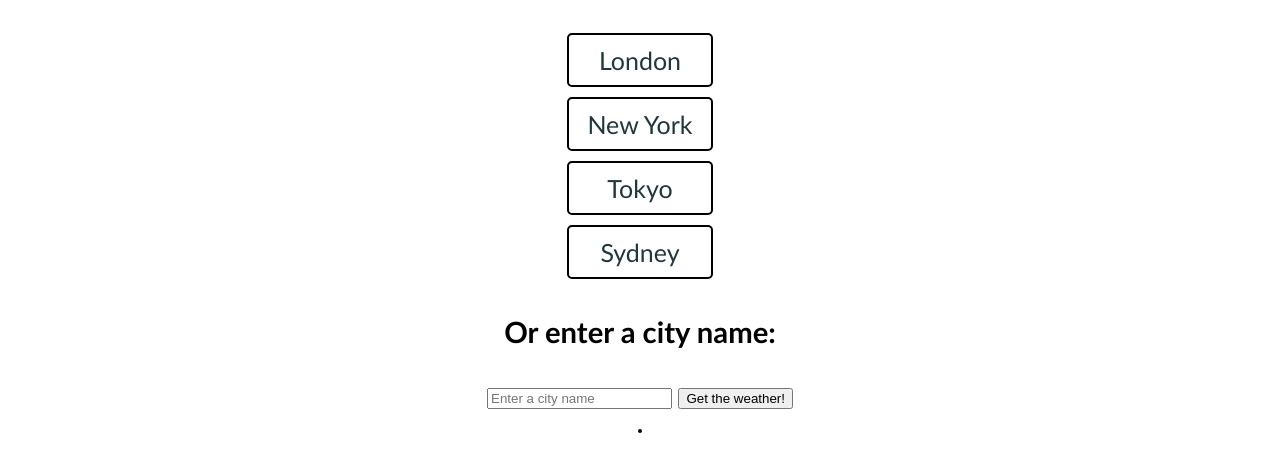
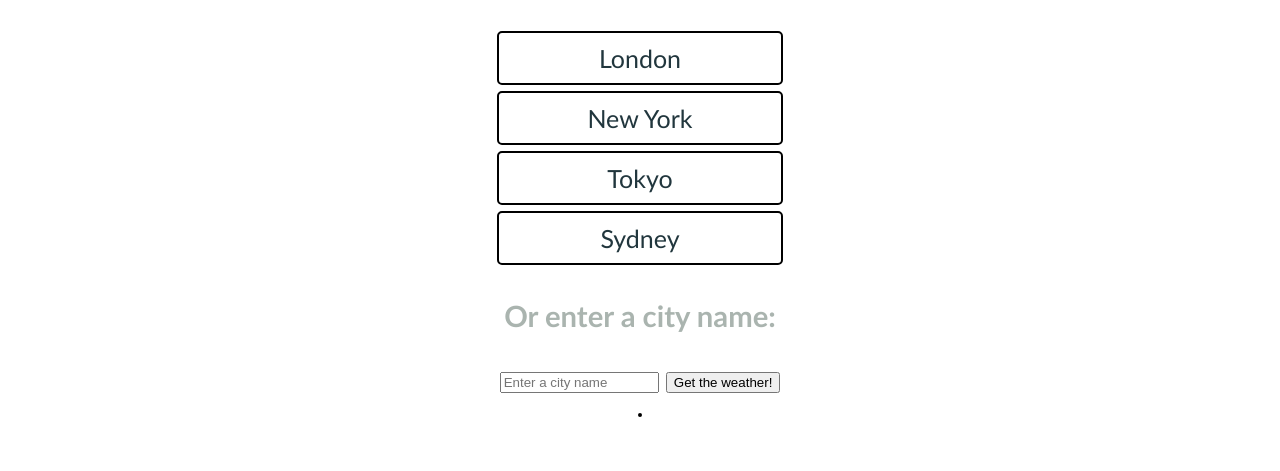
Before and after one commit to Isma-Akin/weather_dashboard, a website: page public/index.html in a window 1280 px wide. Shown: the part 197-668 px from the top of the page. Drawn offline with Linux system fonts and the light colour scheme.

Commit message:
refactor(index.css): add color attribute for h3; modify clickable-text width and margin; add width attribute for city label

```diff
--- a/public/index.css
+++ b/public/index.css
@@ -1,10 +1,30 @@
+/* :root {
+    --bg-color: #ffffff;
+    --text-color: #1a1a1a;
+    --link-color: #0066cc;
+}
+
+@media (prefers-color-scheme: dark) {
+    :root {
+        --bg-color: #121212;
+        --text-color: #f0f0f0;
+        --link-color: #66b3ff;
+    }
+} */
 /*The element that controls the attributes of the body of the html doc*/
 body {
     font-family: Calibri, sans-serif;
     text-align: center;
     padding: 20px;
     font-size: 25px;
+    /* background-color: var(--bg-color);
+    color: var(--text-color);
+    transition: background-color 0.3s, color 0.3;; */
 }
+
+/* a {
+    color: var(--link-color);
+} */
 
 h1 {
     background-color: gainsboro;
@@ -16,6 +36,11 @@ h1 {
 h2 {
     color: rgb(170, 180, 175);
 }
+
+h3 {
+    color: rgb(170, 180, 175);
+}
+
 /*The element that controls the actual column's attributes*/
 .clickable-text-column{
     display: flex;
@@ -24,10 +49,10 @@ h2 {
 }
 /*The element that controls the attributes of the clickable text of the column*/
 .clickable-text {
-    width: 10%;
+    width: 21.40%;
     color: #21363d;
     text-decoration: none;
-    margin: 5px 0;
+    margin: 3px 0;
     padding: 10px;
     border: 2px solid black;
     border-radius: 5px;
@@ -38,6 +63,10 @@ h2 {
 .clickable-text:hover {
     background-color: #7f8d96;
     border-color: #7f8d96;
+}
+
+#city {
+    width: 12.40%;
 }
 
 #weather img {
```
